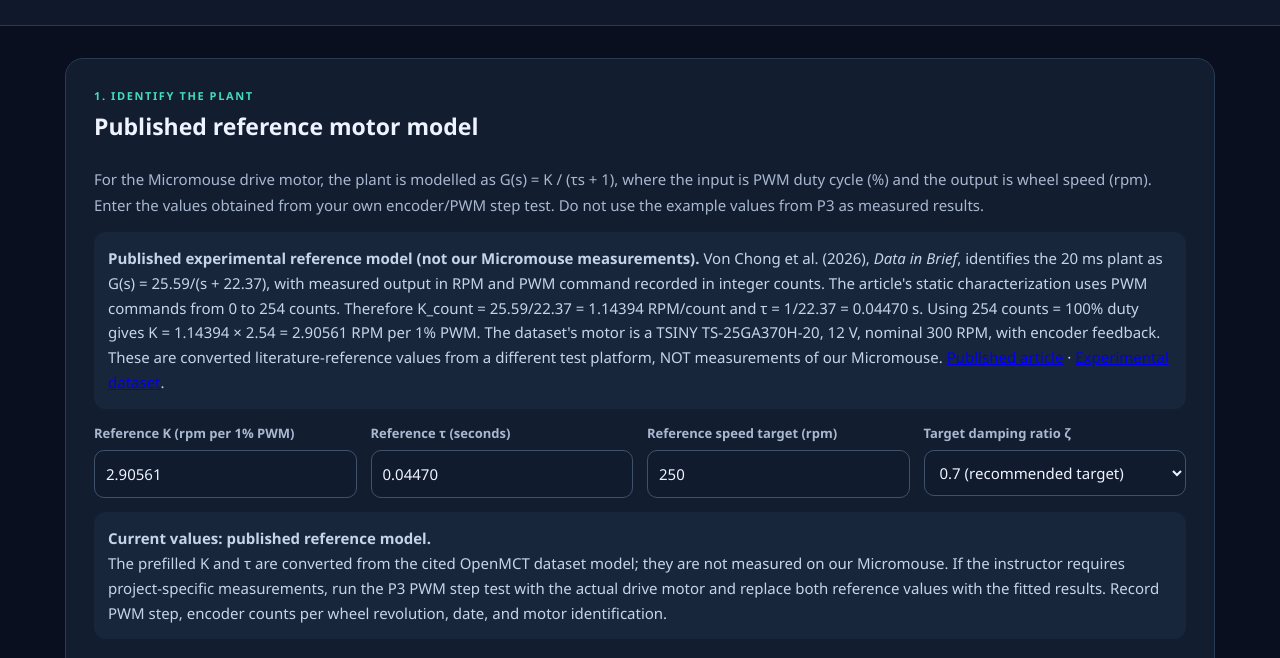
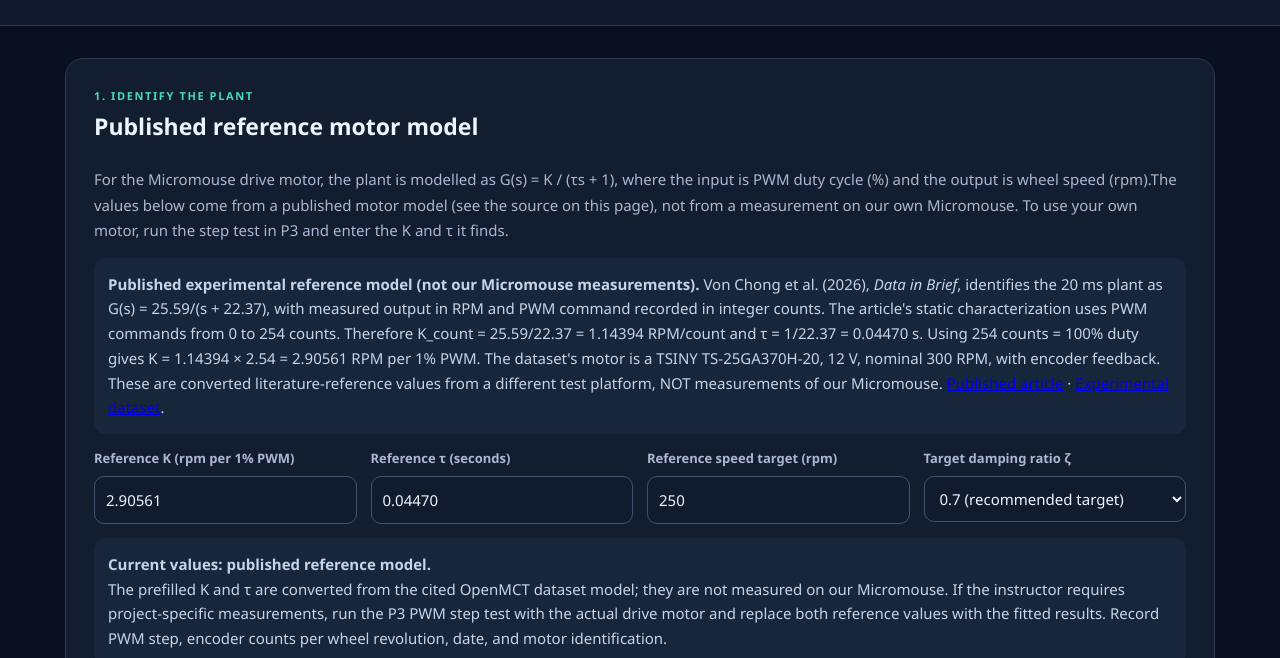
Before and after one commit to batool2006bsharat-cyber/encs4380-dynamics-Jerry, a plain HTML site: page my-system.html in a window 1280 px wide. Shown: the part 140-798 px from the top of the page. Drawn offline with Linux system fonts and the light colour scheme.

Commit message:
Update system introduction for motor model details

```diff
--- a/my-system.html
+++ b/my-system.html
@@ -22,7 +22,7 @@
 <main>
 <section class="card">
 <div class="eyebrow">1. IDENTIFY THE PLANT</div><h2>Published reference motor model</h2>
-<p class="system-intro">For the Micromouse drive motor, the plant is modelled as G(s) = K / (τs + 1), where the input is PWM duty cycle (%) and the output is wheel speed (rpm). Enter the values obtained from your own encoder/PWM step test. Do not use the example values from P3 as measured results.</p>
+<p class="system-intro">For the Micromouse drive motor, the plant is modelled as G(s) = K / (τs + 1), where the input is PWM duty cycle (%) and the output is wheel speed (rpm).The values below come from a published motor model (see the source on this page), not from a measurement on our own Micromouse. To use your own motor, run the step test in P3 and enter the K and τ it finds.</p>
 <div class="system-note"><strong>Published experimental reference model (not our Micromouse measurements).</strong> Von Chong et al. (2026), <em>Data in Brief</em>, identifies the 20 ms plant as G(s) = 25.59/(s + 22.37), with measured output in RPM and PWM command recorded in integer counts. The article's static characterization uses PWM commands from 0 to 254 counts. Therefore K_count = 25.59/22.37 = 1.14394 RPM/count and τ = 1/22.37 = 0.04470 s. Using 254 counts = 100% duty gives K = 1.14394 × 2.54 = 2.90561 RPM per 1% PWM. The dataset's motor is a TSINY TS-25GA370H-20, 12 V, nominal 300 RPM, with encoder feedback. These are converted literature-reference values from a different test platform, NOT measurements of our Micromouse. <a href="https://pmc.ncbi.nlm.nih.gov/articles/PMC13634765/" target="_blank" rel="noopener">Published article</a> · <a href="https://data.mendeley.com/datasets/5xvg43r9r8/2" target="_blank" rel="noopener">Experimental dataset</a>.</div>
 <div class="system-grid">
 <div><label for="gainK">Reference K (rpm per 1% PWM)</label><input id="gainK" type="number" min="0.001" step="any" value="2.90561" required></div>
```
